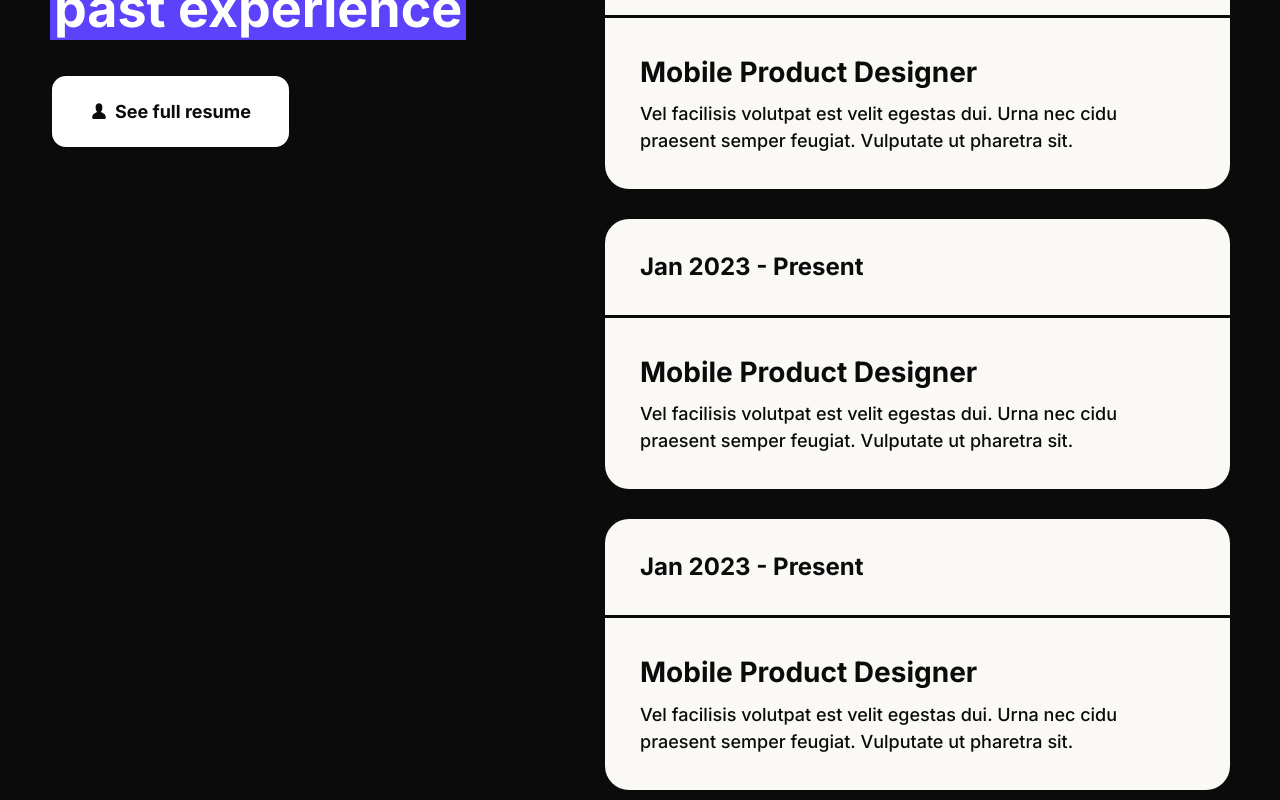
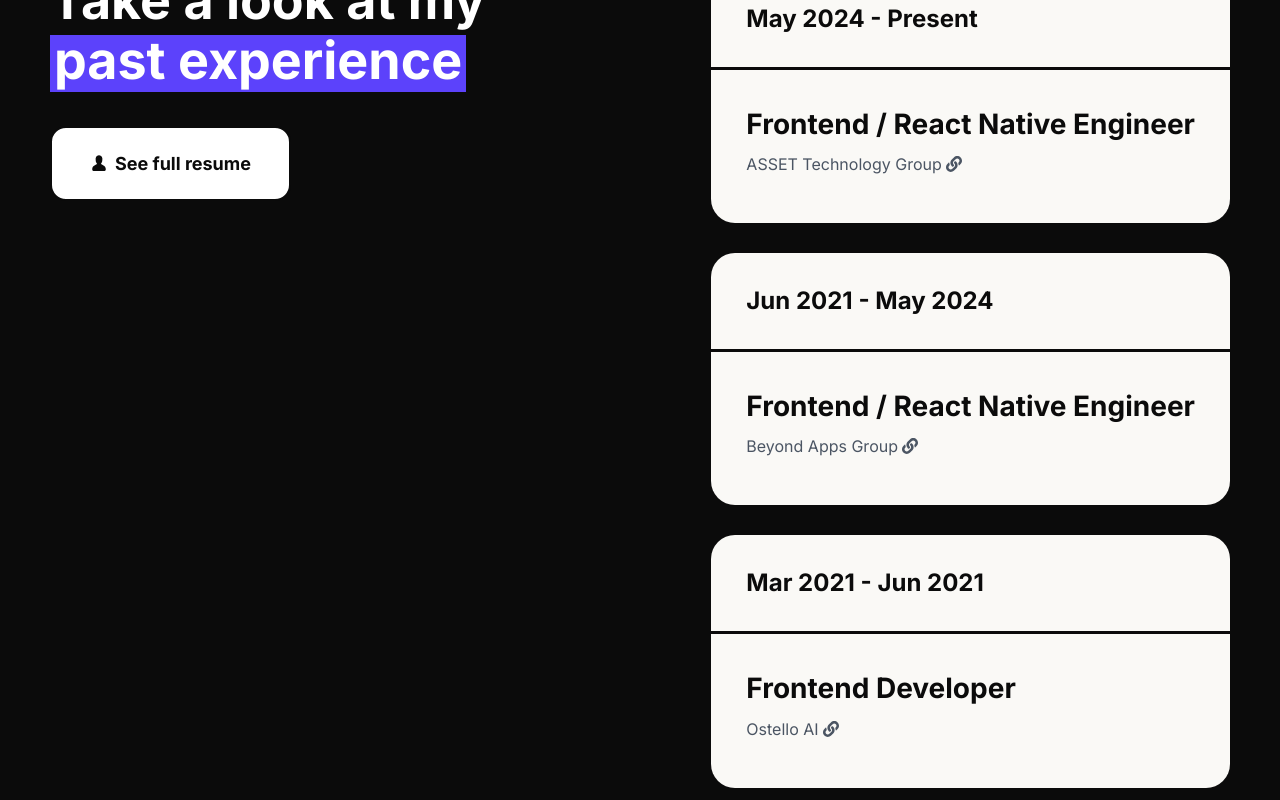
Before and after one commit to amrrashor/portfolio, a Next.js app: page / in a window 1280 px wide. Shown: the part 1680-2480 px from the top of the page. Built offline with nearby package versions, Linux system fonts and the light colour scheme.

Commit message:
added career history

```diff
--- a/app/page.tsx
+++ b/app/page.tsx
@@ -8,10 +8,9 @@ export default function Home() {
     <main className="pt-[25px] md:pt-[100px]">
       <Hero />
       <SkillSlider />
-      services <br />
-      who's behind <br />
-      take a look at my portfolio <br />
+      <div>whos behind all this great work</div>
       <Experience />
+      <div>take a look at my portfolio</div>
     </main>
   )
 }
--- /dev/null
+++ b/app/types/types.ts
@@ -0,0 +1,8 @@
+export type experienceData = {
+    id:number,
+    date:string,
+    title:string,
+    description:string,
+    company:string,
+    link: string,
+}
--- a/components/Experience.tsx
+++ b/components/Experience.tsx
@@ -1,6 +1,7 @@
 import React from 'react';
 import { GoPerson } from "react-icons/go";
-
+import ExperienceCard from './ExperienceCard';
+import { experienceData } from '@/constants/constants';
 
 const Experience = () => {
     return (
@@ -10,41 +11,25 @@ const Experience = () => {
                 <div className=' block'>
                     <div className='text-center md:text-left mb-[25px] md:mb-0 w-full md:sticky top-0 text-white md:text-[52px] text-[30px] font-bold md:leading-[1.15em]'>
                         <div className='w-full'>Take a look at my<br /><span className='gradient-1 px-[4px]'>past experience</span></div>
-                        <button className='w-full md:w-max mt-[35px] flex hover:bg-[#3898ec] hover:text-white duration-200 bg-white border-1 text-primary-1 text-center rounded-[16px] px-[38px] py-[26px] text-[18px] font-bold leading-[1.1em]'>
+                        <a
+                            href='/AmrAshourResume.docx.pdf'
+                            download='AmrAshourResume.docx.pdf'
+                            className='cursor-pointer w-full md:w-max mt-[35px] flex hover:bg-[#3898ec] hover:text-white duration-200 bg-white border-1 text-primary-1 text-center rounded-[16px] px-[38px] py-[26px] text-[18px] font-bold leading-[1.1em]'
+                        >
                             <GoPerson className='mr-[7px]' />
                             See full resume
-                        </button>
+                        </a>
                     </div>
                 </div>
 
                 {/* ===right part=== */}
                 <div className='sm:max-w-[625px]'>
-                    <div className='primary-1 sm:max-w-[625px] md:max-w-[100%] rounded-[24px]  mb-[30px]'>
-                        <div className='p-[15px] md:p-[35px] text-[18px] md:text-[24px] font-bold md:leading-[1.083em] text-primary-1'>Jan 2023 - Present</div>
-                        <div className='primary-2 w-full h-[3px]' />
-                        <div className='p-[15px] md:p-[35px]'>
-                            <h4 className='text-[20px] md:text-[28px] font-bold md:leading-[1.4em] text-primary-1 mb-[8px]'>Mobile Product Designer</h4>
-                            <p className='md:text-[18px] text-[16px] font-medium text-primary-1'>Vel facilisis volutpat est velit egestas dui. Urna nec cidu praesent semper feugiat. Vulputate ut pharetra sit.</p>
-                        </div>
-                    </div>
-
-                    <div className='primary-1 sm:max-w-[625px] md:max-w-[100%] rounded-[24px]  mb-[30px] '>
-                        <div className='p-[15px] md:p-[35px] text-[18px] md:text-[24px] font-bold md:leading-[1.083em] text-primary-1'>Jan 2023 - Present</div>
-                        <div className='primary-2 w-full h-[3px]' />
-                        <div className='p-[15px] md:p-[35px]'>
-                            <h4 className='text-[20px] md:text-[28px] font-bold md:leading-[1.4em] text-primary-1 mb-[8px]'>Mobile Product Designer</h4>
-                            <p className='md:text-[18px] text-[16px] font-medium text-primary-1'>Vel facilisis volutpat est velit egestas dui. Urna nec cidu praesent semper feugiat. Vulputate ut pharetra sit.</p>
-                        </div>
-                    </div>
-
-                    <div className='primary-1 sm:max-w-[625px] md:max-w-[100%] rounded-[24px]  mb-[30px]'>
-                        <div className='p-[15px] md:p-[35px] text-[18px] md:text-[24px] font-bold md:leading-[1.083em] text-primary-1'>Jan 2023 - Present</div>
-                        <div className='primary-2 w-full h-[3px]' />
-                        <div className='p-[15px] md:p-[35px]'>
-                            <h4 className='text-[20px] md:text-[28px] font-bold md:leading-[1.4em] text-primary-1 mb-[8px]'>Mobile Product Designer</h4>
-                            <p className='md:text-[18px] text-[16px] font-medium text-primary-1'>Vel facilisis volutpat est velit egestas dui. Urna nec cidu praesent semper feugiat. Vulputate ut pharetra sit.</p>
-                        </div>
-                    </div>
+                    {experienceData?.map((exp) => (
+                        <ExperienceCard
+                            key={exp.id}
+                            experience={exp}
+                        />
+                    ))}
                 </div>
             </div>
         </section>
--- /dev/null
+++ b/components/ExperienceCard.tsx
@@ -0,0 +1,27 @@
+import React from 'react'
+import { experienceData } from '@/app/types/types'
+import { FaLink } from "react-icons/fa";
+
+
+interface ExperienceCardProps {
+    experience: experienceData
+}
+
+const ExperienceCard = ({experience} : ExperienceCardProps) => {
+
+    return (
+        <div className='primary-1 sm:max-w-[625px] md:max-w-[100%] rounded-[24px]  mb-[30px]'>
+            <div className='p-[15px] md:p-[35px] text-[18px] md:text-[24px] font-bold md:leading-[1.083em] text-primary-1'>{experience.date}</div>
+            <div className='primary-2 w-full h-[3px]' />
+            <div className='p-[15px] md:p-[35px]'>
+                <h4 className='text-[20px] md:text-[28px] font-bold md:leading-[1.4em] text-primary-1 mb-[8px]'>{experience.title}</h4>
+                <a target='blank' href={experience.link} className='mb-3 text-gray-600 flex items-center'>
+                    {experience.company}<FaLink className='ml-1' />
+                </a>
+                <p className='md:text-[18px] text-[16px] font-medium text-primary-1'>{experience.description}</p>
+            </div>
+        </div>
+    )
+}
+
+export default ExperienceCard
--- a/components/Footer.tsx
+++ b/components/Footer.tsx
@@ -15,7 +15,7 @@ const Footer = () => {
                             <FaceBook />
                         </a>
 
-                        <a href='' target='_blank' className='w-[40px] h-[40px] bg-white flex justify-center items-center rounded-full mr-[20px]'>
+                        <a href='https://www.instagram.com/amr_ashour1996' target='_blank' className='w-[40px] h-[40px] bg-white flex justify-center items-center rounded-full mr-[20px]'>
                             <Instagram />
                         </a>
 
--- a/components/SkillSlider.tsx
+++ b/components/SkillSlider.tsx
@@ -6,7 +6,7 @@ const DuplicatedSkills = [...Skills, ...Skills, ...Skills, ...Skills, ...Skills,
 
 const SkillSlider = () => {
     return (
-        <section className='w-full overflow-hidden pt-[20%] pb-[5%]'>
+        <section className='w-full overflow-hidden pt-[20%] pb-[5%] mb-[100px]'>
             <div className='primary-2 w-[110%] py-[60px] md:py-[70px] rotate-[-5deg] translate-x-[-25px]  '>
                 <div className='animate-marquee flex'>
                     {DuplicatedSkills.map((skill) => (
--- a/constants/constants.tsx
+++ b/constants/constants.tsx
@@ -88,3 +88,30 @@ export let Skills = [
         icon: <IoLogoFirebase />
     }
 ]
+
+export const experienceData = [
+    {
+        id:1,
+        date: 'May 2024 - Present',
+        title:'Frontend / React Native Engineer',
+        description:'',
+        company:'ASSET Technology Group',
+        link: 'https://asset-technology.com/',
+    },
+    {
+        id:2,
+        date: 'Jun 2021 - May 2024',
+        title:'Frontend / React Native Engineer',
+        description:'',
+        company:'Beyond Apps Group',
+        link: 'https://www.beyond-apps-group.com/',
+    },
+    {
+        id:3,
+        date: 'Mar 2021 - Jun 2021',
+        title:'Frontend Developer',
+        description:'',
+        company:'Ostello AI',
+        link: 'https://www.ostello.co.in/',
+    },
+]
--- a/package.json
+++ b/package.json
@@ -9,6 +9,7 @@
     "lint": "next lint"
   },
   "dependencies": {
+    "framer-motion": "^11.11.11",
     "next": "14.0.4",
     "react": "^18",
     "react-dom": "^18",
```
Also changed, not shown: 2 other files (tests, documents, lock files or other folders).
